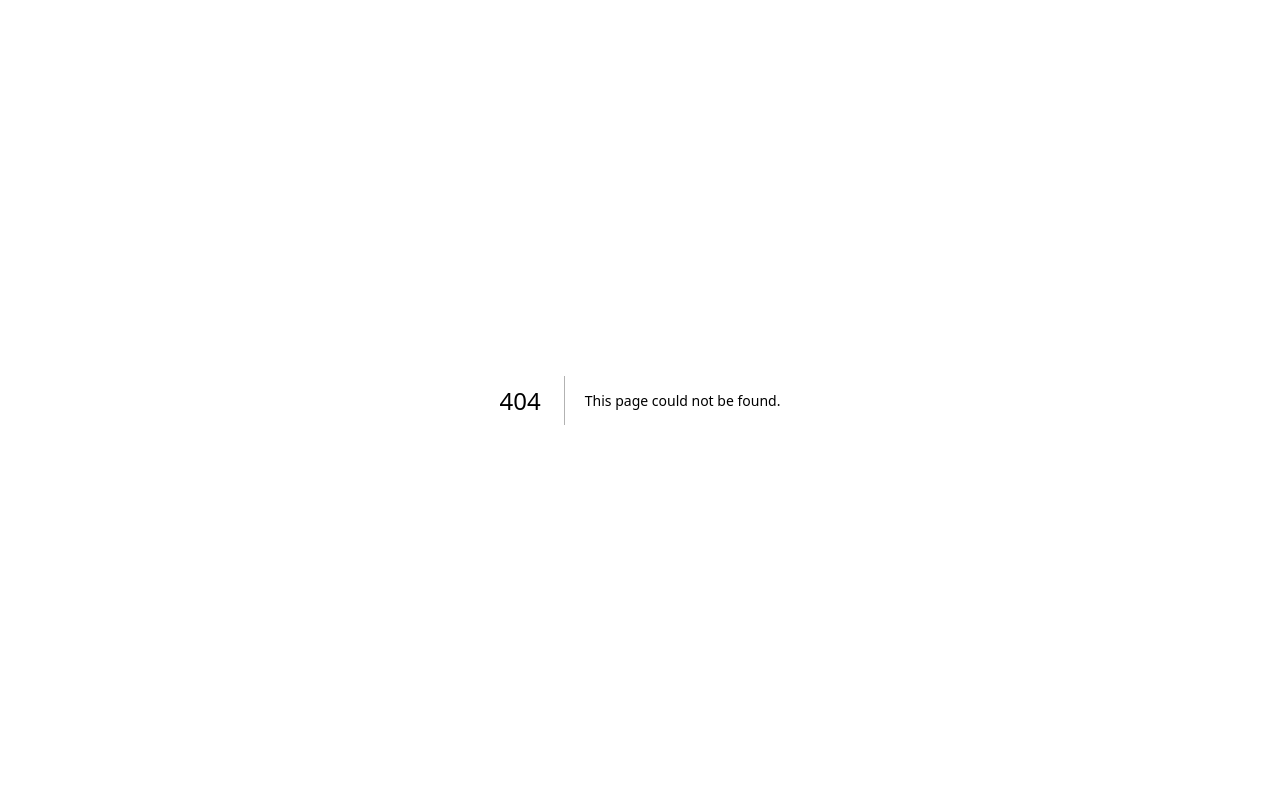
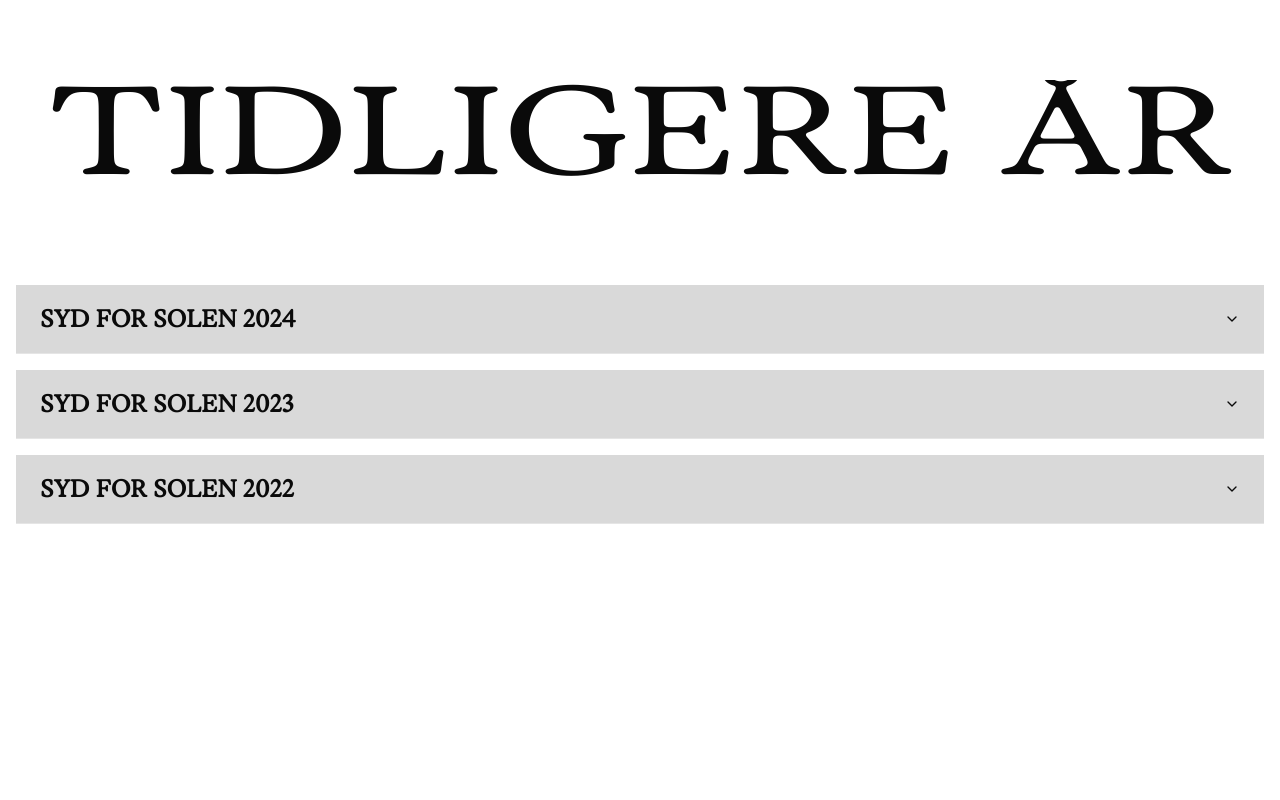
Before and after one commit to axwii/sydforsolenDemo, a Next.js app: page /tidligereaar in a window 1280 px wide. Before the commit this address had no page. Shown: the top 800 px of the page. Built offline with nearby package versions, Linux system fonts and the light colour scheme.

Commit message:
tidligere år og ny knap

```diff
--- /dev/null
+++ b/src/app/components/ui/earlier-year-accordion.tsx
@@ -0,0 +1,46 @@
+"use client";
+
+import { memo } from "react";
+import { AccordionItem, AccordionTrigger, AccordionContent } from "@/app/components/ui/accordion";
+
+interface DayContent {
+  day: string;
+  artists: string[];
+}
+
+interface EarlierYearAccordionProps {
+  year: string;
+  thursday: DayContent;
+  friday: DayContent;
+  saturday: DayContent;
+}
+
+// Separate component for artist list to prevent unnecessary re-renders
+const ArtistList = memo(({ day, artists }: DayContent) => (
+  <div className="space-y-4">
+    <h6 className="text-xl font-bold mb-4 font-exposure">{day}</h6>
+    <ul className="space-y-2 font-bold font-exposure">
+      {artists.map((artist) => (
+        <li key={`${day}-${artist}`}>{artist}</li>
+      ))}
+    </ul>
+  </div>
+));
+
+ArtistList.displayName = "ArtistList";
+
+// Main component with memo
+export const EarlierYearAccordion = memo(function EarlierYearAccordion({ year, thursday, friday, saturday }: EarlierYearAccordionProps) {
+  return (
+    <AccordionItem value={year} className="bg-[#D9D9D9] px-6">
+      <AccordionTrigger className="font-exposure font-bold text-[1.5rem]">SYD FOR SOLEN {year}</AccordionTrigger>
+      <AccordionContent>
+        <div className="grid grid-cols-3 gap-8 p-4">
+          <ArtistList {...thursday} />
+          <ArtistList {...friday} />
+          <ArtistList {...saturday} />
+        </div>
+      </AccordionContent>
+    </AccordionItem>
+  );
+});
--- /dev/null
+++ b/src/app/components/ui/interactive-hover-button.tsx
@@ -0,0 +1,19 @@
+import React from "react";
+import { cn } from "@/lib/utils";
+
+interface InteractiveHoverButtonProps extends React.ButtonHTMLAttributes<HTMLButtonElement> {}
+
+export const InteractiveHoverButton = React.forwardRef<HTMLButtonElement, InteractiveHoverButtonProps>(({ children, className, ...props }, ref) => {
+  return (
+    <button ref={ref} className={cn("group relative w-auto cursor-pointer overflow-hidden border bg-background p-3 px-6 text-center font-semibold transition-colors duration-900 hover:bg-black hover:text-white font-[helvetica-light] uppercase text-[1rem]", className)} {...props}>
+      <div className="flex items-center gap-2">
+        <span className="inline-block transition-all duration-900 group-hover:translate-x-12 group-hover:opacity-0">{children}</span>
+      </div>
+      <div className="absolute top-0 z-10 flex h-full w-full translate-x-12 items-center justify-center text-primary-foreground opacity-0 transition-all duration-900 group-hover:-translate-x-5 group-hover:opacity-100">
+        <span>{children}</span>
+      </div>
+    </button>
+  );
+});
+
+InteractiveHoverButton.displayName = "InteractiveHoverButton";
--- a/src/app/globals.css
+++ b/src/app/globals.css
@@ -126,3 +126,38 @@
 .music-section-saturday .swiper-pagination-bullet-active {
   background: #0074c9; /* Blue */
 }
+
+h1 {
+  font-family: "EXPOSURE";
+  font-size: 9.375rem;
+}
+
+h2 {
+  font-family: "EXPOSURE";
+  font-size: 8.125rem;
+}
+
+h3 {
+  font-family: "EXPOSURE";
+  font-size: 5rem;
+}
+
+h4 {
+  font-family: "EXPOSURE";
+  font-size: 3.125rem;
+}
+
+h5 {
+  font-family: "EXPOSURE";
+  font-size: 2.188rem;
+}
+
+h6 {
+  font-family: "EXPOSURE";
+  font-size: 1.25rem;
+}
+
+p {
+  font-family: Helvetica, sans-serif;
+  font-size: 1.5rem;
+}
--- /dev/null
+++ b/src/app/tidligereaar/page.tsx
@@ -0,0 +1,68 @@
+"use client";
+
+import PageTitle from "@/app/components/ui/PageTitle";
+import { Accordion } from "@/app/components/ui/accordion";
+import { EarlierYearAccordion } from "@/app/components/ui/earlier-year-accordion";
+
+export default function TidligereAar() {
+  const lineup2024 = {
+    thursday: {
+      day: "Torsdag d. 8/8",
+      artists: ["Fred again..", "Sampha", "Kenya Grace", "Charlotte Day Wilson", "JOY (Anonymous)", "AV AV AV", "Ilma", "Jersey", "Laura4evigt", "Bless You"],
+    },
+    friday: {
+      day: "Fredag d. 9/8",
+      artists: ["Jorja Smith", "Michael Kiwanuka", "André 3000: New Blue Sun LIVE", "eee gee", "Yussef Dayes", "Guldimund", "Mona Moroni", "Bette", "MRCY", "Dos Santos", "Helena Gao"],
+    },
+    saturday: {
+      day: "Lørdag d. 10/8",
+      artists: ["Jack White", "AIR", "Big Thief", "Viagra Boys", "The Kills", "Arc de Soleil", "Dina Ögon", "The Raveonettes", "NewDad", "Karoline Funder", "First Flush"],
+    },
+  };
+
+  const lineup2023 = {
+    thursday: {
+      day: "Torsdag",
+      artists: ["Bon Iver", "Unknown Mortal Orchestra", "Bonny Light Horseman", "Arooj Aftab", "Lowly", "Melody's Echo Chamber", "Bremer/McCoy"],
+    },
+    friday: {
+      day: "Fredag",
+      artists: ["Aphex Twin", "Peggy Gou", "Confidence Man", "Benny Sings", "Julie Pavon", "USSEL", "Svaneborg Kardyb", "August Høyen"],
+    },
+    saturday: {
+      day: "Lørdag",
+      artists: ["The War on Drugs", "Iggy Pop", "Warpaint", "The Walkmen", "Katinka Band", "Brimheim", "Gretel Hänlyn", "luksus"],
+    },
+  };
+
+  const lineup2022 = {
+    thursday: {
+      day: "Torsdag",
+      artists: ["Fred again..", "Sampha", "Kenya Grace", "Charlotte Day Wilson", "JOY (Anonymous)", "AV AV AV", "Ilma", "Jersey", "Laura4evigt", "Bless You"],
+    },
+    friday: {
+      day: "Fredag",
+      artists: ["Jorja Smith", "Michael Kiwanuka", "André 3000: New Blue Sun LIVE", "eee gee", "Yussef Dayes", "Guldimund", "Mona Moroni", "Bette", "MRCY", "Dos Santos", "Helena Gao"],
+    },
+    saturday: {
+      day: "Lørdag",
+      artists: ["Jack White", "AIR", "Big Thief", "Viagra Boys", "The Kills", "Arc de Soleil", "Dina Ögon", "The Raveonettes", "NewDad", "Karoline Funder", "First Flush"],
+    },
+  };
+
+  return (
+    <main className="min-h-screen">
+      <div className="container mx-auto px-4 py-8">
+        <PageTitle title="Tidligere År" />
+
+        <div className="space-y-4 mt-8">
+          <Accordion type="single" collapsible className="space-y-4">
+            <EarlierYearAccordion year="2024" {...lineup2024} />
+            <EarlierYearAccordion year="2023" {...lineup2023} />
+            <EarlierYearAccordion year="2022" {...lineup2022} />
+          </Accordion>
+        </div>
+      </div>
+    </main>
+  );
+}
```
